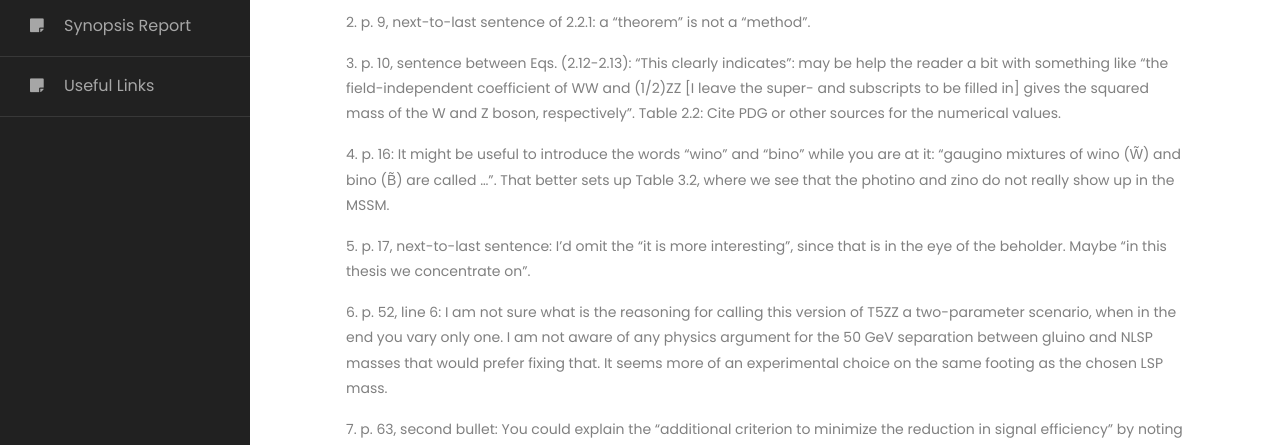
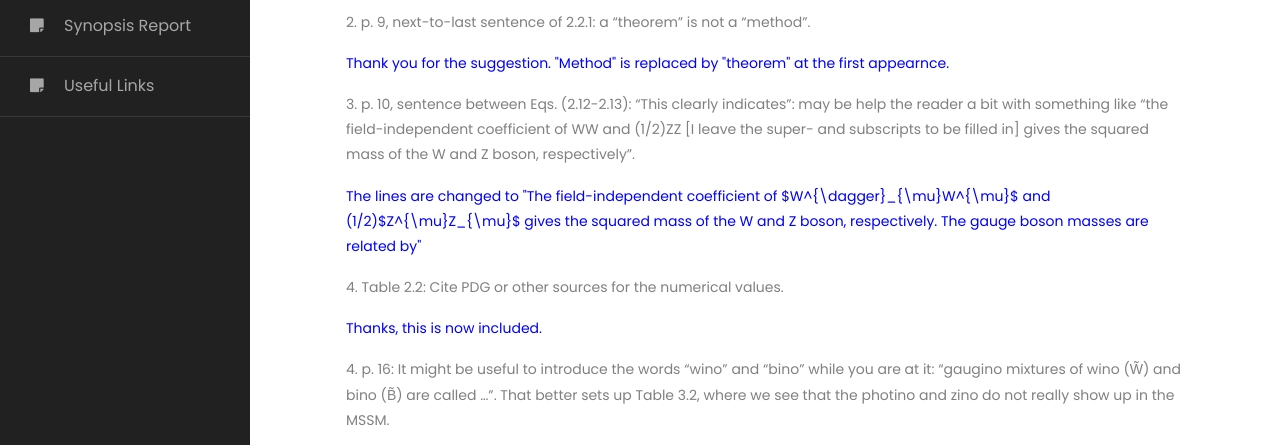
Before and after one commit to uttiyasarkar/materials, a plain HTML site: page index.html in a window 1280 px wide. Shown: the part 354-799 px from the top of the page. Drawn offline with Linux system fonts and the light colour scheme.

Commit message:
Update index.html

```diff
--- a/index.html
+++ b/index.html
@@ -51,10 +51,13 @@
 	<nav id="content" class="p-4 p-md-5 pt-5">
 	<p> <h2 id="commentsbill" class="mb-4">Comments from Prof. Bill Ford</h2></p>
         <p>1. p. 8, next-to-last paragraph, last line: “when 𝜃=0”, or any other specific value? </p>
-	<p style="color:blue;">Yes it is at 𝜃=0, i.e. after SSB, the expression of the field.</p>
+		<p style="color:blue;">Yes it is at 𝜃=0, i.e. after SSB, the expression of the field.</p>
 	<p>2. p. 9, next-to-last sentence of 2.2.1: a “theorem” is not a “method”.</p>
-	<p>3. p. 10, sentence between Eqs. (2.12-2.13): “This clearly indicates”: may be help the reader a bit with something like “the field-independent coefficient of WW and (1/2)ZZ [I leave the super- and subscripts to be filled in] gives the squared mass of the W and Z boson, respectively”.
-		Table 2.2: Cite PDG or other sources for the numerical values.</p>
+	      <p style="color:blue;">Thank you for the suggestion. "Method" is replaced by "theorem" at the first appearnce.</p>
+	<p>3. p. 10, sentence between Eqs. (2.12-2.13): “This clearly indicates”: may be help the reader a bit with something like “the field-independent coefficient of WW and (1/2)ZZ [I leave the super- and subscripts to be filled in] gives the squared mass of the W and Z boson, respectively”.</p>
+		<p style="color:blue;">The lines are changed to "The field-independent coefficient of $W^{\dagger}_{\mu}W^{\mu}$ and (1/2)$Z^{\mu}Z_{\mu}$ gives the squared mass of the W and Z boson, respectively. The gauge boson masses are related by"</p>
+	<p>4. Table 2.2: Cite PDG or other sources for the numerical values.</p>
+	        <p style="color:blue;">Thanks, this is now included.</p>
 	<p>4. p. 16: It might be useful to introduce the words “wino” and “bino” while you are at it: “gaugino mixtures of wino (W̃) and bino (B̃) are called …”. That better sets up Table 3.2, where we see that the photino and zino do not really show up in the MSSM.</p>
 	<p>5. p. 17, next-to-last sentence: I’d omit the “it is more interesting”, since that is in the eye of the beholder. Maybe “in this thesis we concentrate on”.</p>
 	<p>6. p. 52, line 6: I am not sure what is the reasoning for calling this version of T5ZZ a two-parameter scenario, when in the end you vary only one. I am not aware of any physics argument for the 50 GeV separation between gluino and NLSP masses that would prefer fixing that. It seems more of an experimental choice on the same footing as the chosen LSP mass.</p>
```
